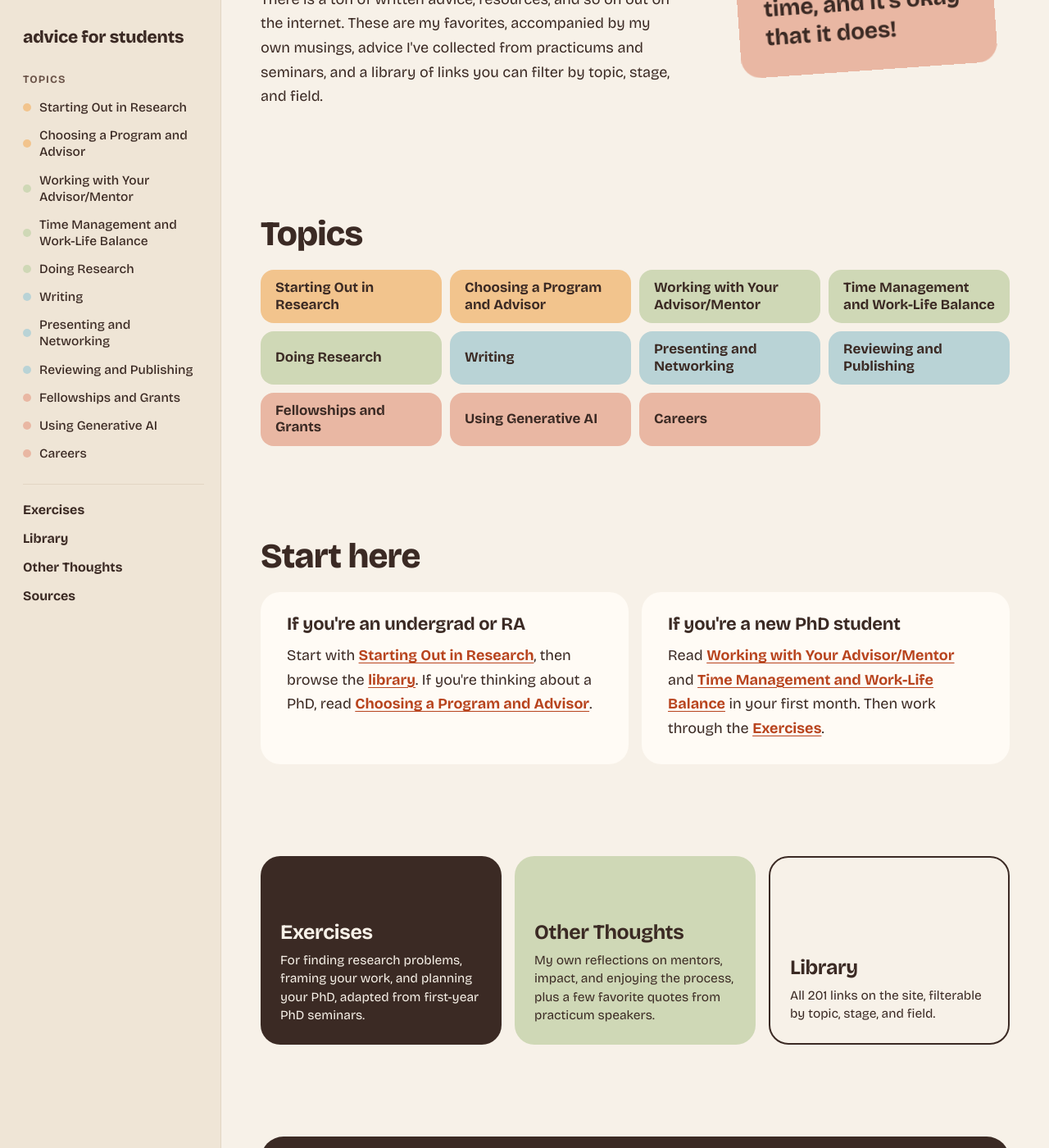
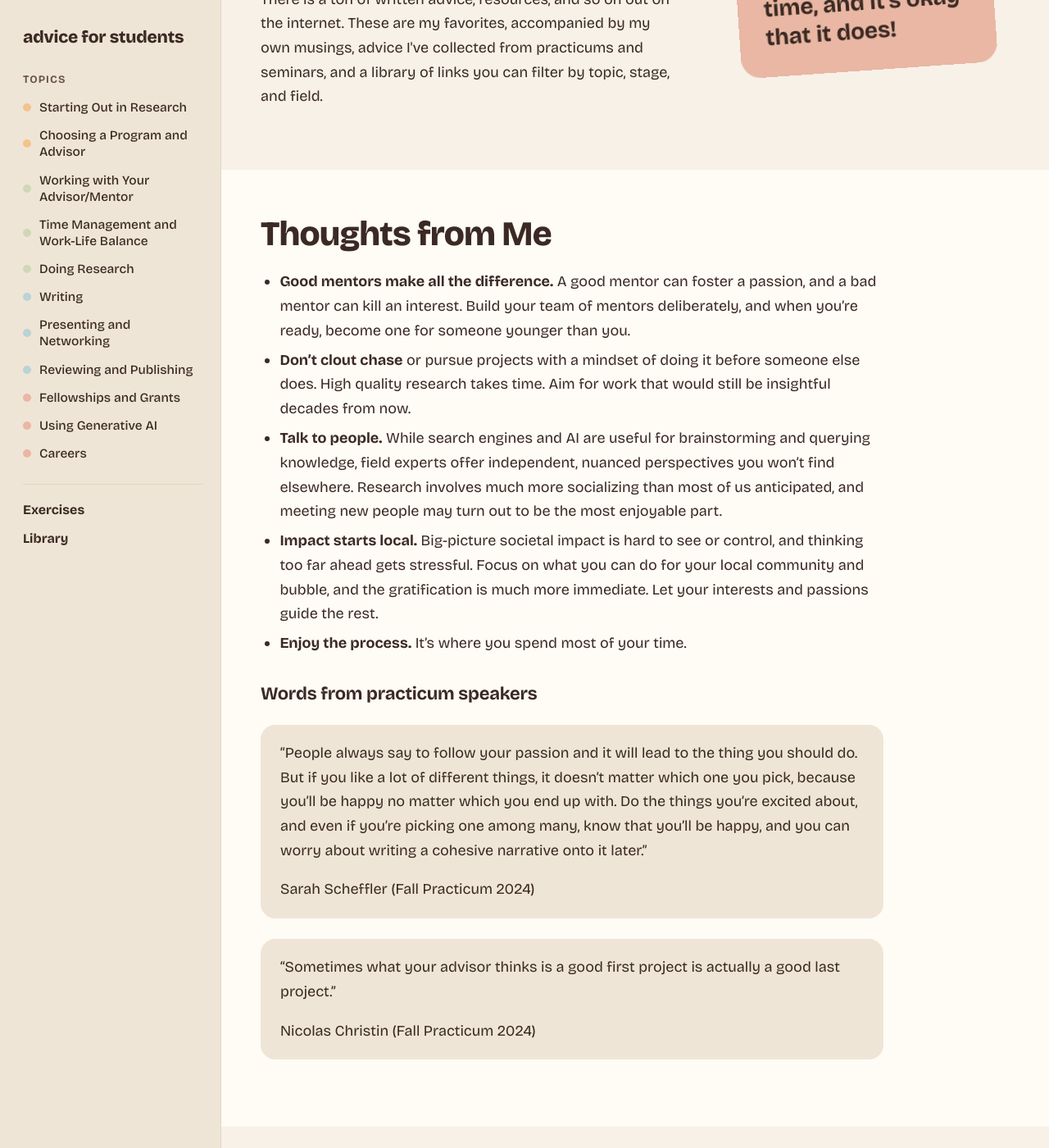
Before and after one commit to merylye/student-advice, a Jekyll site: the page built from index.html, in a window 1280 px wide and 1400 px high, scrolled down 334 px. Shown: the whole window at 82% size. Built offline with Jekyll 4.4.1, drawn with Linux system fonts in a browser that asks for light colours; some of the changed text lies outside the part shown.

Commit message:
Home page shows Thoughts from Me and Sources; drop them from the menu
Co-Authored-By: Claude Opus 5.5 <noreply@anthropic.com>
Claude-Session: https://claude.ai/code/session_01C25QM1QrULTUCEMLhuM8KY

```diff
--- a/_includes/footer.html
+++ b/_includes/footer.html
@@ -1,5 +1,5 @@
 <footer class="site-footer">
   <div class="wrap">
-    <p><strong>Advice for Students</strong>, curated by Meryl Ye. Last updated {{ site.time | date: "%B %Y" }}. <a href="{{ '/sources/' | relative_url }}">Sources and suggestions</a>.</p>
+    <p><strong>Advice for Students</strong>, curated by Meryl Ye. Last updated {{ site.time | date: "%B %Y" }}. <a href="{{ '/#sources' | relative_url }}">Sources and suggestions</a>.</p>
   </div>
 </footer>
--- a/_includes/sidebar.html
+++ b/_includes/sidebar.html
@@ -15,8 +15,6 @@
       <ul class="menu-list menu-pages">
         <li><a href="{{ '/exercises/' | relative_url }}"{% if page.url == '/exercises/' %} aria-current="page"{% endif %}>Exercises</a></li>
         <li><a href="{{ '/library/' | relative_url }}"{% if page.url == '/library/' %} aria-current="page"{% endif %}>Library</a></li>
-        <li><a href="{{ '/thoughts/' | relative_url }}"{% if page.url == '/thoughts/' %} aria-current="page"{% endif %}>Other Thoughts</a></li>
-        <li><a href="{{ '/sources/' | relative_url }}"{% if page.url == '/sources/' %} aria-current="page"{% endif %}>Sources</a></li>
       </ul>
     </nav>
   </details>
--- a/sources.md
+++ b/_includes/sources.md
@@ -1,10 +1,4 @@
----
-title: Sources
-permalink: /sources/
----
-
-
-## Credits
+### Credits
 
 This site draws on:
 
@@ -13,6 +7,6 @@ This site draws on:
 - Talks from the CMU Societal Computing practicum, including Andrew Begel on advisor relationships, Hanan Hibshi on work-life balance, Kathleen Carley on literature reviews, and Sarah Scheffler and Nicolas Christin.
 - The many people whose blog posts, guides, and memoirs are linked throughout.
 
-## Suggest a link
+### Suggest a link
 
 Know a resource that belongs here, or found a broken link? [Open an issue](https://github.com/merylye/student-advice/issues/new) on GitHub.
--- a/thoughts.md
+++ b/_includes/thoughts.md
@@ -1,15 +1,10 @@
----
-title: Other Thoughts
-permalink: /thoughts/
----
-
 - **Good mentors make all the difference.** A good mentor can foster a passion, and a bad mentor can kill an interest. Build your team of mentors deliberately, and when you're ready, become one for someone younger than you.
 - **Don't clout chase** or pursue projects with a mindset of doing it before someone else does. High quality research takes time. Aim for work that would still be insightful decades from now.
 - **Talk to people.** While search engines and AI are useful for brainstorming and querying knowledge, field experts offer independent, nuanced perspectives you won't find elsewhere. Research involves much more socializing than most of us anticipated, and meeting new people may turn out to be the most enjoyable part.
 - **Impact starts local.** Big-picture societal impact is hard to see or control, and thinking too far ahead gets stressful. Focus on what you can do for your local community and bubble, and the gratification is much more immediate. Let your interests and passions guide the rest.
 - **Enjoy the process.** It's where you spend most of your time.
 
-## Words from practicum speakers
+### Words from practicum speakers
 
 > "People always say to follow your passion and it will lead to the thing you should do. But if you like a lot of different things, it doesn't matter which one you pick, because you'll be happy no matter which you end up with. Do the things you're excited about, and even if you're picking one among many, know that you'll be happy, and you can worry about writing a cohesive narrative onto it later."
 >
--- a/index.html
+++ b/index.html
@@ -15,59 +15,18 @@ title: Advice for Students
   </div>
 </section>
 
-<section class="band" id="topics">
-  <div class="wrap">
-    <h2>Topics</h2>
-    <div class="topic-grid">
-      {%- for t in site.data.topics %}
-      {%- assign g = site.data.groups | where: "slug", t.group | first %}
-      <a class="topic-cell" style="background: {{ g.color }}" href="{{ '/topics/' | append: t.slug | append: '/' | relative_url }}"><span>{{ t.title | replace: "Work-Life", "<span class='nowrap'>Work-Life</span>" }}</span></a>
-      {%- endfor %}
-    </div>
+<section class="band band-white" id="thoughts">
+  <div class="wrap prose">
+    <h2>Thoughts from Me</h2>
+    {%- capture thoughts %}{% include thoughts.md %}{% endcapture %}
+    {{ thoughts | markdownify }}
   </div>
 </section>
 
-<section class="band">
-  <div class="wrap">
-    <h2>Start here</h2>
-    <div class="split">
-      <div class="callout">
-        <h3>If you're an undergrad or RA</h3>
-        <p>Start with <a href="{{ '/topics/starting-out/' | relative_url }}">Starting Out in Research</a>, then browse the <a href="{{ '/library/' | relative_url }}?topic=starting-out">library</a>. If you're thinking about a PhD, read <a href="{{ '/topics/choosing/' | relative_url }}">Choosing a Program and Advisor</a>.</p>
-      </div>
-      <div class="callout">
-        <h3>If you're a new PhD student</h3>
-        <p>Read <a href="{{ '/topics/advisor/' | relative_url }}">Working with Your Advisor/Mentor</a> and <a href="{{ '/topics/time-wellbeing/' | relative_url }}">Time Management and Work-Life Balance</a> in your first month. Then work through the <a href="{{ '/exercises/' | relative_url }}">Exercises</a>.</p>
-      </div>
-    </div>
+<section class="band" id="sources">
+  <div class="wrap prose">
+    <h2>Sources</h2>
+    {%- capture sources %}{% include sources.md %}{% endcapture %}
+    {{ sources | markdownify }}
   </div>
 </section>
-
-<section class="band">
-  <div class="wrap feature-row">
-    <a class="feature feature-dark" href="{{ '/exercises/' | relative_url }}">
-      <span class="tile-title">Exercises</span>
-      <span class="tile-blurb">For finding research problems, framing your work, and planning your PhD, adapted from first-year PhD seminars.</span>
-    </a>
-    <a class="feature feature-accent" href="{{ '/thoughts/' | relative_url }}">
-      <span class="tile-title">Other Thoughts</span>
-      <span class="tile-blurb">My own reflections on mentors, impact, and enjoying the process, plus a few favorite quotes from practicum speakers.</span>
-    </a>
-    <a class="feature feature-outline" href="{{ '/library/' | relative_url }}">
-      <span class="tile-title">Library</span>
-      <span class="tile-blurb">All {{ site.data.resources.size }} links on the site, filterable by topic, stage, and field.</span>
-    </a>
-  </div>
-</section>
-
-<section class="band band-last">
-  <div class="wrap">
-    <div class="reads">
-      <h2>Favorite reads</h2>
-      {%- assign featured = site.data.resources | where: "featured", true -%}
-      <ul class="resource-list">
-        {%- for r in featured %}{% include resource-item.html r=r %}{% endfor %}
-      </ul>
-    </div>
-  </div>
-</section>
```
Also changed, not shown: README.md.
